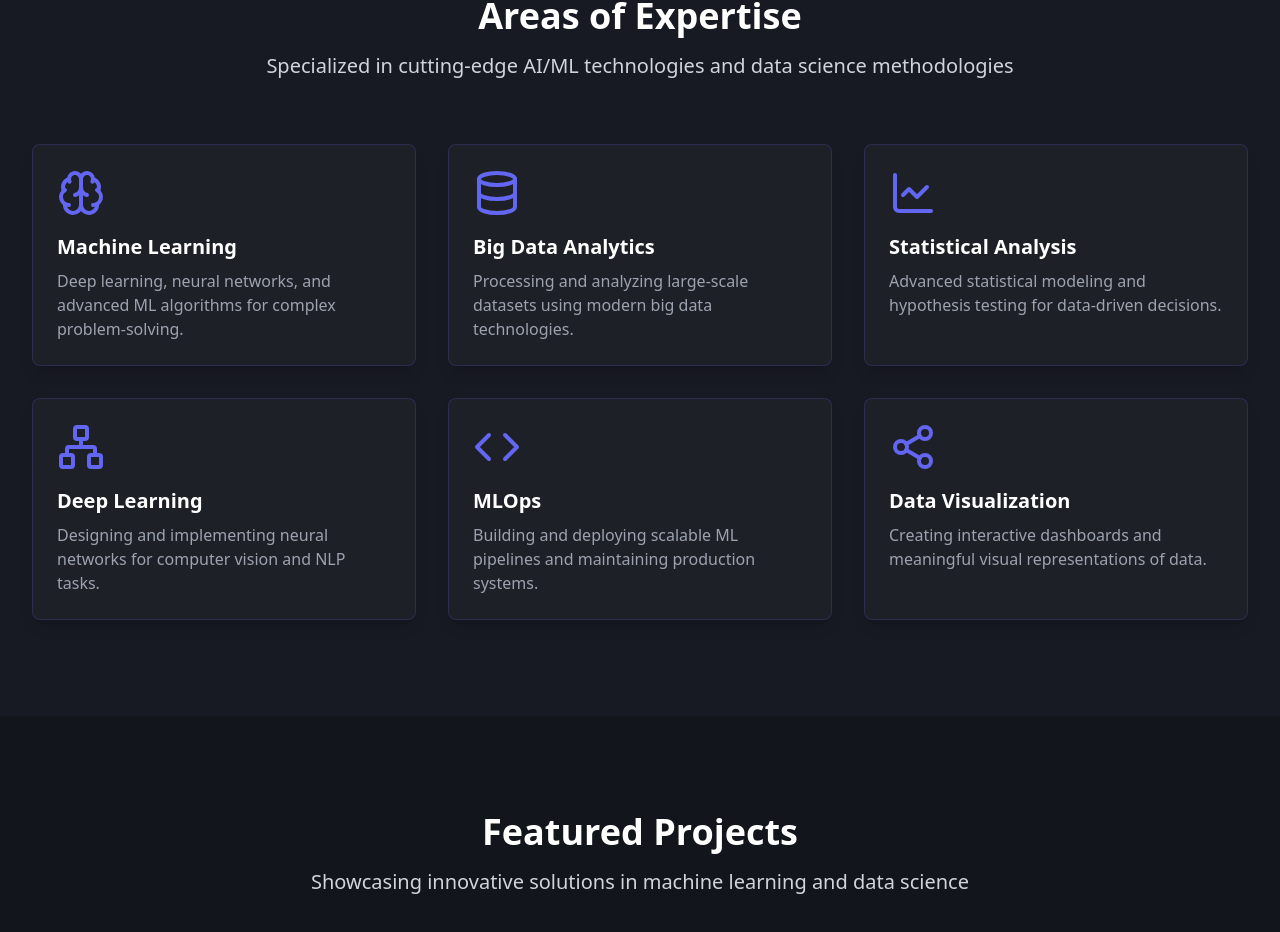
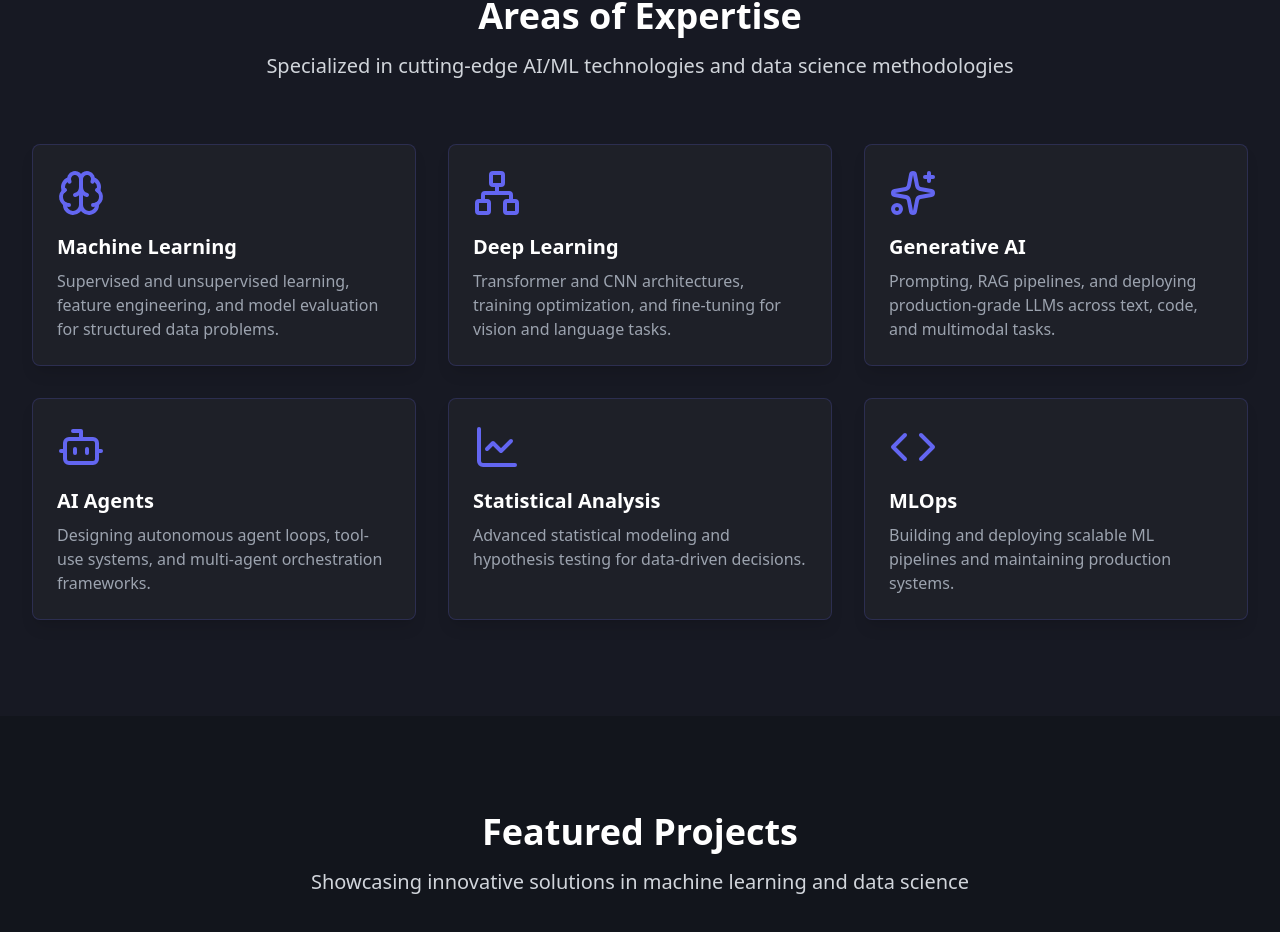
Before and after one commit to ahmedbellaaj10/portfolio, a React (Vite) app: page / in a window 1280 px wide. Shown: the part 3843-4775 px from the top of the page. Built offline with nearby package versions, Linux system fonts and the light colour scheme.

Commit message:
chore(Exepertise): Update areas of expertise

```diff
--- a/src/components/Expertise.tsx
+++ b/src/components/Expertise.tsx
@@ -1,16 +1,26 @@
-import { Brain, Database, LineChart, Network, Code, Share2 } from 'lucide-react';
+import { Brain, LineChart, Network, Code, Sparkles, Bot } from 'lucide-react';
 import { useScrollReveal } from '../hooks/useScrollReveal';
 
 const expertiseAreas = [
   {
     icon: Brain,
     title: 'Machine Learning',
-    description: 'Deep learning, neural networks, and advanced ML algorithms for complex problem-solving.'
+    description: 'Supervised and unsupervised learning, feature engineering, and model evaluation for structured data problems.'
   },
   {
-    icon: Database,
-    title: 'Big Data Analytics',
-    description: 'Processing and analyzing large-scale datasets using modern big data technologies.'
+    icon: Network,
+    title: 'Deep Learning',
+    description: 'Transformer and CNN architectures, training optimization, and fine-tuning for vision and language tasks.'
+  },
+  {
+    icon: Sparkles,
+    title: 'Generative AI',
+    description: 'Prompting, RAG pipelines, and deploying production-grade LLMs across text, code, and multimodal tasks.'
+  },
+  {
+    icon: Bot,
+    title: 'AI Agents',
+    description: 'Designing autonomous agent loops, tool-use systems, and multi-agent orchestration frameworks.'
   },
   {
     icon: LineChart,
@@ -18,19 +28,9 @@ const expertiseAreas = [
     description: 'Advanced statistical modeling and hypothesis testing for data-driven decisions.'
   },
   {
-    icon: Network,
-    title: 'Deep Learning',
-    description: 'Designing and implementing neural networks for computer vision and NLP tasks.'
-  },
-  {
     icon: Code,
     title: 'MLOps',
     description: 'Building and deploying scalable ML pipelines and maintaining production systems.'
-  },
-  {
-    icon: Share2,
-    title: 'Data Visualization',
-    description: 'Creating interactive dashboards and meaningful visual representations of data.'
   }
 ];
 
```
